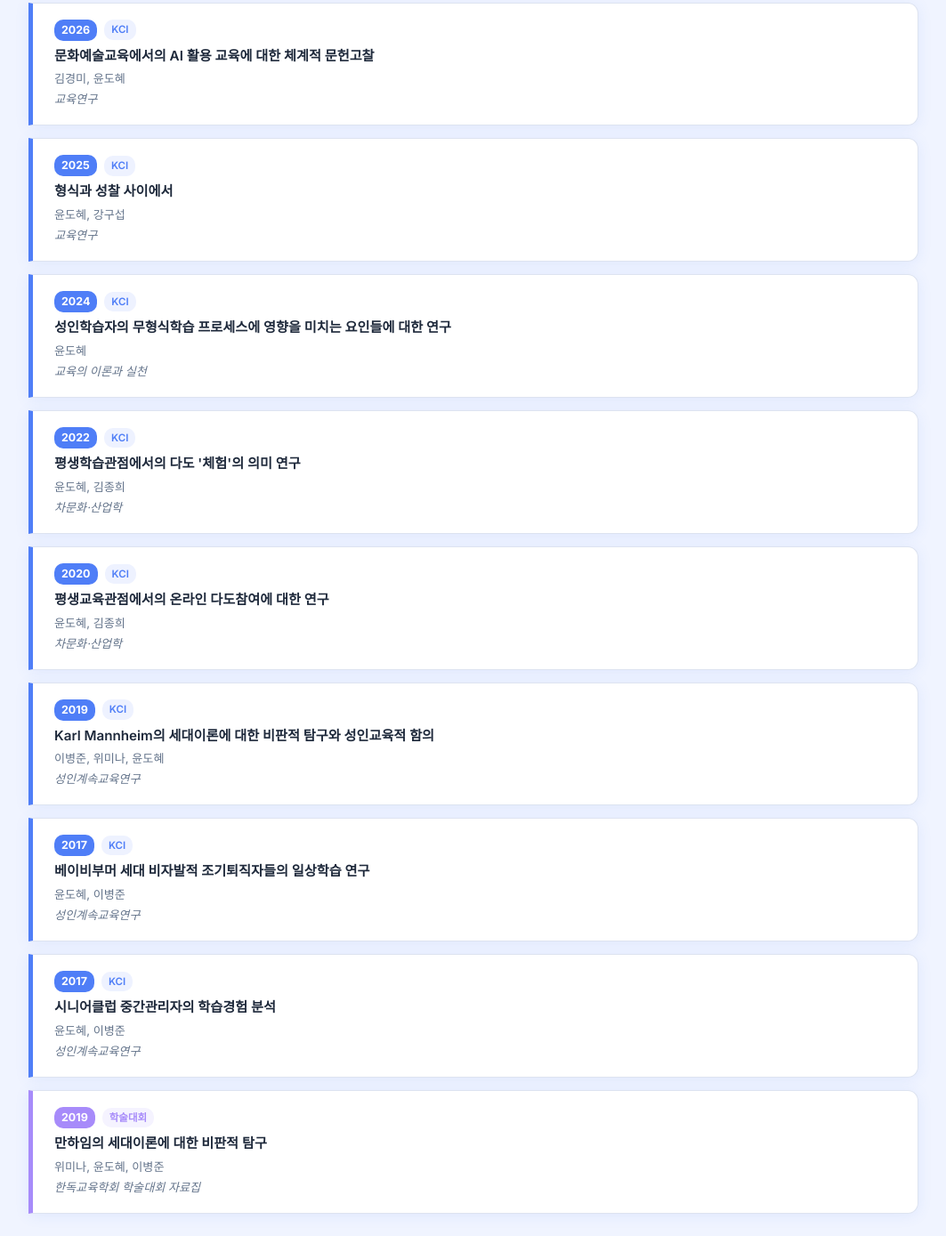
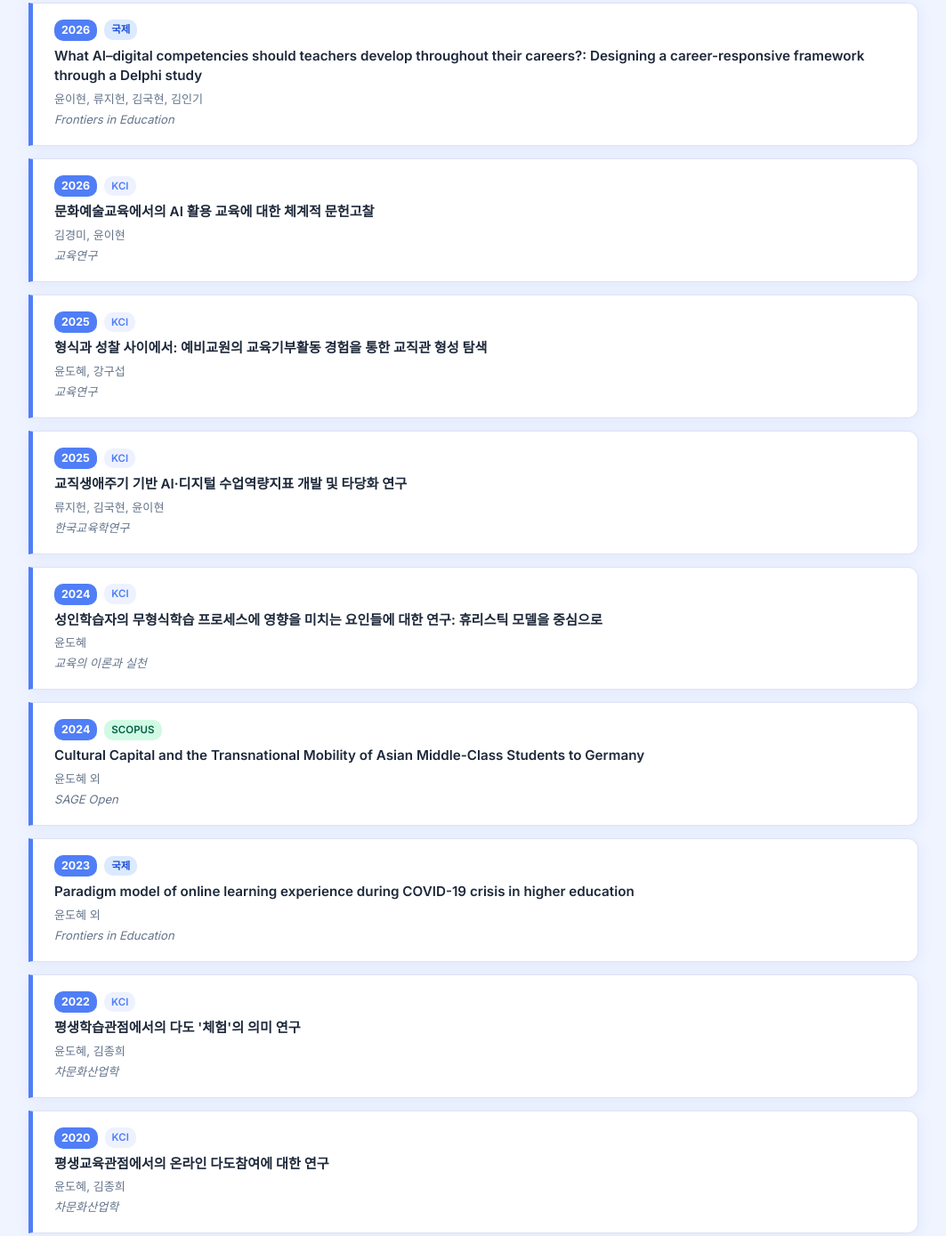
Before and after one commit to ihyeoneee/IHYEON-HOMPAGE, a plain HTML site: page index.html in a window 1280 px wide. Shown: the part 1260-2649 px from the top of the page at 89% size, without its empty margins (108-1171 px from the left). Drawn offline with Linux system fonts and the light colour scheme.

Commit message:
auto-save: 2026-04-22 21:17:00

```diff
--- a/index.html
+++ b/index.html
@@ -328,10 +328,20 @@
         <div class="pub-item">
           <div class="pub-meta">
             <span class="pub-year">2026</span>
+            <span class="pub-badge" style="color:#1d4ed8;background:#dbeafe;">국제</span>
+          </div>
+          <p class="pub-title">What AI–digital competencies should teachers develop throughout their careers?: Designing a career-responsive framework through a Delphi study</p>
+          <p class="pub-authors">윤이현, 류지헌, 김국현, 김인기</p>
+          <p class="pub-journal">Frontiers in Education</p>
+        </div>
+
+        <div class="pub-item">
+          <div class="pub-meta">
+            <span class="pub-year">2026</span>
             <span class="pub-badge">KCI</span>
           </div>
           <p class="pub-title">문화예술교육에서의 AI 활용 교육에 대한 체계적 문헌고찰</p>
-          <p class="pub-authors">김경미, 윤도혜</p>
+          <p class="pub-authors">김경미, 윤이현</p>
           <p class="pub-journal">교육연구</p>
         </div>
 
@@ -340,9 +350,19 @@
             <span class="pub-year">2025</span>
             <span class="pub-badge">KCI</span>
           </div>
-          <p class="pub-title">형식과 성찰 사이에서</p>
+          <p class="pub-title">형식과 성찰 사이에서: 예비교원의 교육기부활동 경험을 통한 교직관 형성 탐색</p>
           <p class="pub-authors">윤도혜, 강구섭</p>
           <p class="pub-journal">교육연구</p>
+        </div>
+
+        <div class="pub-item">
+          <div class="pub-meta">
+            <span class="pub-year">2025</span>
+            <span class="pub-badge">KCI</span>
+          </div>
+          <p class="pub-title">교직생애주기 기반 AI·디지털 수업역량지표 개발 및 타당화 연구</p>
+          <p class="pub-authors">류지헌, 김국현, 윤이현</p>
+          <p class="pub-journal">한국교육학연구</p>
         </div>
 
         <div class="pub-item">
@@ -350,9 +370,29 @@
             <span class="pub-year">2024</span>
             <span class="pub-badge">KCI</span>
           </div>
-          <p class="pub-title">성인학습자의 무형식학습 프로세스에 영향을 미치는 요인들에 대한 연구</p>
+          <p class="pub-title">성인학습자의 무형식학습 프로세스에 영향을 미치는 요인들에 대한 연구: 휴리스틱 모델을 중심으로</p>
           <p class="pub-authors">윤도혜</p>
           <p class="pub-journal">교육의 이론과 실천</p>
+        </div>
+
+        <div class="pub-item">
+          <div class="pub-meta">
+            <span class="pub-year">2024</span>
+            <span class="pub-badge" style="color:#065f46;background:#d1fae5;">SCOPUS</span>
+          </div>
+          <p class="pub-title">Cultural Capital and the Transnational Mobility of Asian Middle-Class Students to Germany</p>
+          <p class="pub-authors">윤도혜 외</p>
+          <p class="pub-journal">SAGE Open</p>
+        </div>
+
+        <div class="pub-item">
+          <div class="pub-meta">
+            <span class="pub-year">2023</span>
+            <span class="pub-badge" style="color:#1d4ed8;background:#dbeafe;">국제</span>
+          </div>
+          <p class="pub-title">Paradigm model of online learning experience during COVID-19 crisis in higher education</p>
+          <p class="pub-authors">윤도혜 외</p>
+          <p class="pub-journal">Frontiers in Education</p>
         </div>
 
         <div class="pub-item">
@@ -362,7 +402,7 @@
           </div>
           <p class="pub-title">평생학습관점에서의 다도 '체험'의 의미 연구</p>
           <p class="pub-authors">윤도혜, 김종희</p>
-          <p class="pub-journal">차문화·산업학</p>
+          <p class="pub-journal">차문화산업학</p>
         </div>
 
         <div class="pub-item">
@@ -372,7 +412,7 @@
           </div>
           <p class="pub-title">평생교육관점에서의 온라인 다도참여에 대한 연구</p>
           <p class="pub-authors">윤도혜, 김종희</p>
-          <p class="pub-journal">차문화·산업학</p>
+          <p class="pub-journal">차문화산업학</p>
         </div>
 
         <div class="pub-item">
@@ -390,29 +430,9 @@
             <span class="pub-year">2017</span>
             <span class="pub-badge">KCI</span>
           </div>
-          <p class="pub-title">베이비부머 세대 비자발적 조기퇴직자들의 일상학습 연구</p>
+          <p class="pub-title">베이비부머 세대 비자발적 조기퇴직자들의 일상학습 연구: 해운산업 퇴직자를 중심으로</p>
           <p class="pub-authors">윤도혜, 이병준</p>
           <p class="pub-journal">성인계속교육연구</p>
-        </div>
-
-        <div class="pub-item">
-          <div class="pub-meta">
-            <span class="pub-year">2017</span>
-            <span class="pub-badge">KCI</span>
-          </div>
-          <p class="pub-title">시니어클럽 중간관리자의 학습경험 분석</p>
-          <p class="pub-authors">윤도혜, 이병준</p>
-          <p class="pub-journal">성인계속교육연구</p>
-        </div>
-
-        <div class="pub-item conference">
-          <div class="pub-meta">
-            <span class="pub-year">2019</span>
-            <span class="pub-badge" style="color:var(--accent2);background:#f5f3ff;">학술대회</span>
-          </div>
-          <p class="pub-title">만하임의 세대이론에 대한 비판적 탐구</p>
-          <p class="pub-authors">위미나, 윤도혜, 이병준</p>
-          <p class="pub-journal">한독교육학회 학술대회 자료집</p>
         </div>
 
       </div>
```
